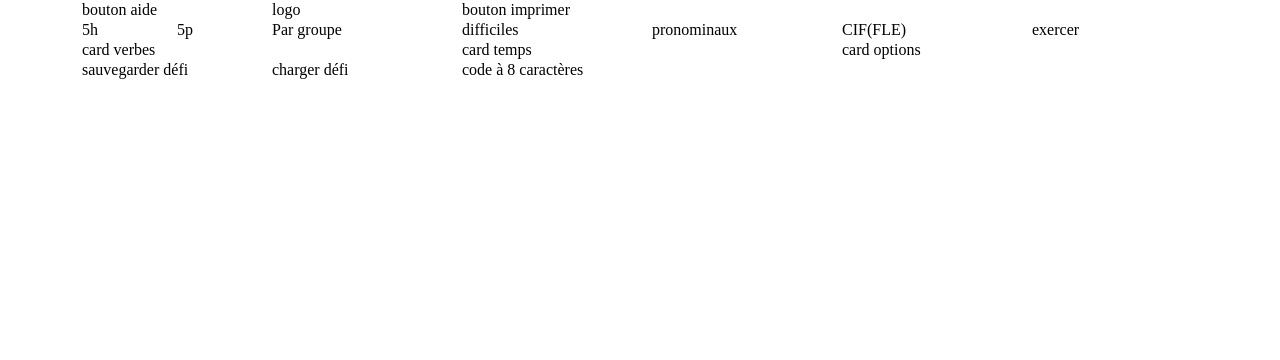
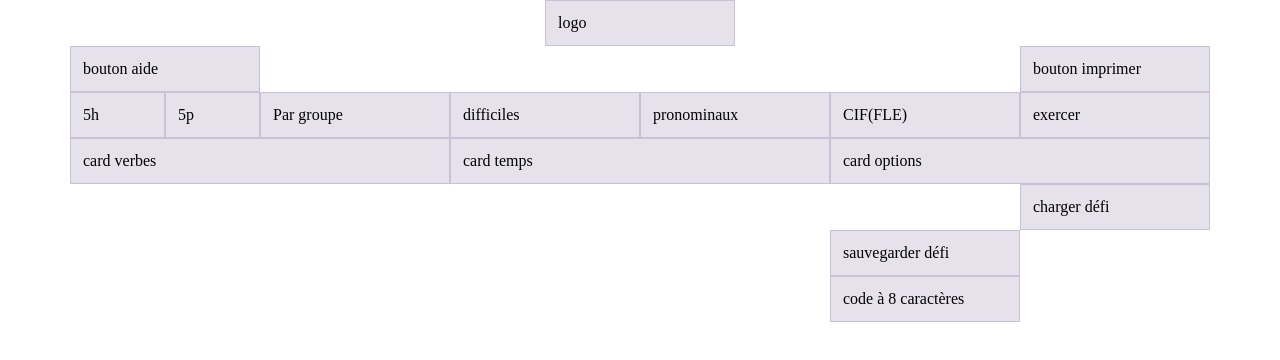
Before and after one commit to bobby6999/tatitotu, a website built with Parcel: page src/index.html in a window 1280 px wide. Built offline with nearby package versions, Linux system fonts and the light colour scheme.

Commit message:
mise en place des offset

```diff
--- a/src/index.html
+++ b/src/index.html
@@ -9,9 +9,13 @@
   <body>
     <div class="container">
       <div class="row">
+        <div class="col-2 offset-5">logo</div>
+      </div>
+    </div>
+    <div class="container">
+      <div class="row">
         <div class="col-2">bouton aide</div>
-        <div class="col-2">logo</div>
-        <div class="col-2">bouton imprimer</div>
+        <div class="col-2 offset-8">bouton imprimer</div>
       </div>
     </div>
     <div class="container">
@@ -30,14 +34,14 @@
         <div class="col-4">card verbes</div>
         <div class="col-4">card temps</div>
         <div class="col-4">card options</div>
+        <div class="col-2 offset-10">charger défi</div>
+        <div class="col-2 offset-8">sauvegarder défi</div>
+
+        <div class="col-2 offset-8">code à 8 caractères</div>
       </div>
     </div>
     <div class="container">
-      <div class="row">
-        <div class="col-2">sauvegarder défi</div>
-        <div class="col-2">charger défi</div>
-        <div class="col-2">code à 8 caractères</div>
-      </div>
+      <div class="row"></div>
     </div>
 
     <script src="js/main.js" type="module"></script>
--- a/src/scss/_layout.scss
+++ b/src/scss/_layout.scss
@@ -0,0 +1,11 @@
+.row + .row {
+  margin-top: 16px;
+}
+
+.row > .col,
+.row > [class^="col-"] {
+  padding-top: 12px;
+  padding-bottom: 12px;
+  background-color: rgba(86, 61, 124, 0.15);
+  border: 1px solid rgba(86, 61, 124, 0.2);
+}
```
